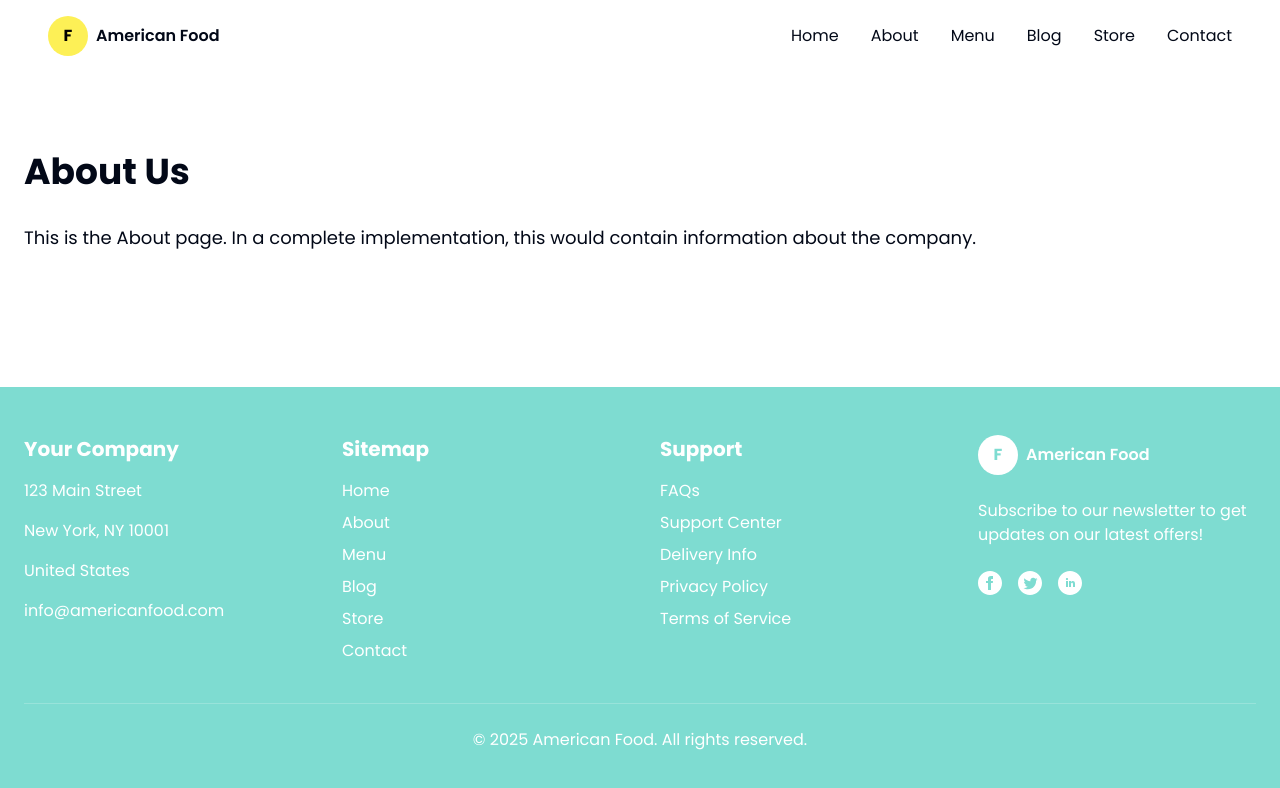
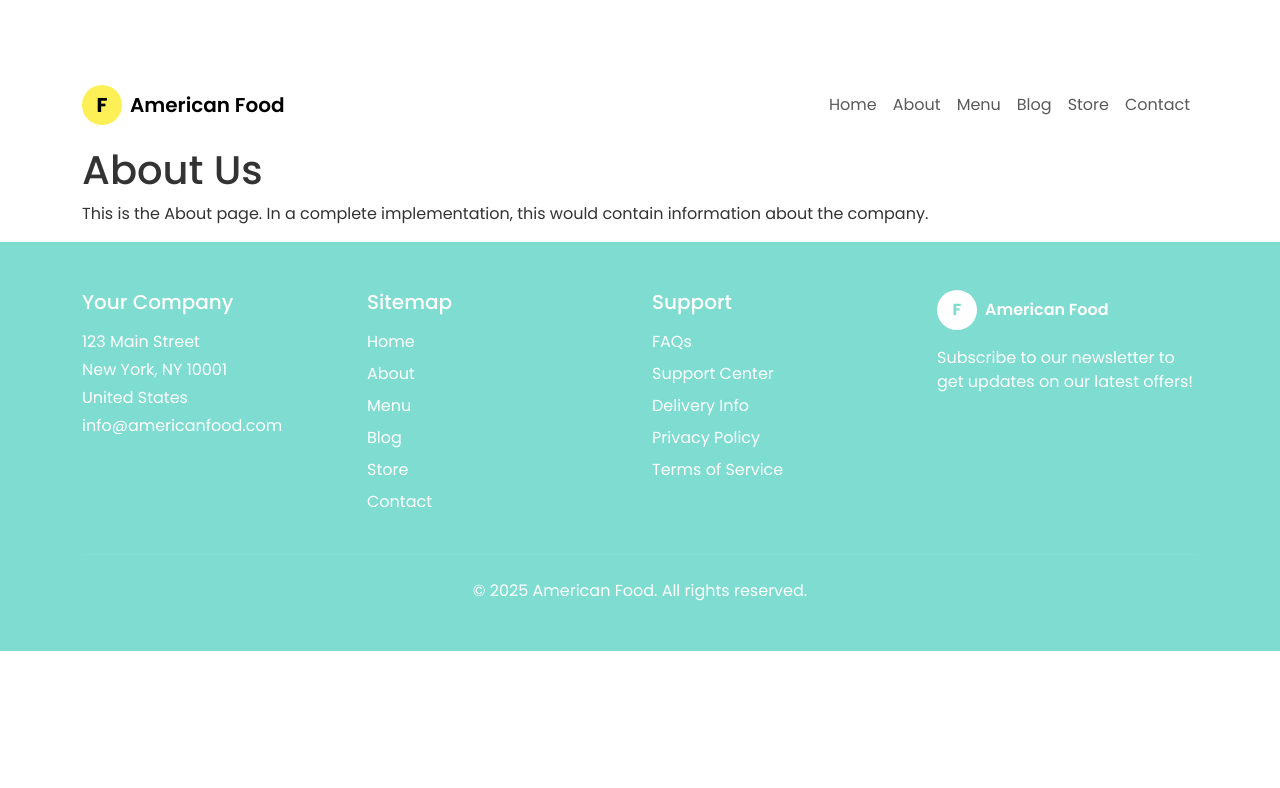
Before and after one commit to TienVo17/react-template-genesis-kit, a React (Vite) app: page /about in a window 1280 px wide. Shown: the top 788 px of the page. Built offline with nearby package versions, Linux system fonts and the light colour scheme.

Commit message:
Refactor: Replace Tailwind with Bootstrap
Replace Tailwind CSS with Bootstrap for UI components.

```diff
--- a/package.json
+++ b/package.json
@@ -40,6 +40,7 @@
     "@radix-ui/react-toggle-group": "^1.1.0",
     "@radix-ui/react-tooltip": "^1.1.4",
     "@tanstack/react-query": "^5.56.2",
+    "bootstrap": "^5.3.3",
     "class-variance-authority": "^0.7.1",
     "clsx": "^2.1.1",
     "cmdk": "^1.0.0",
--- a/src/components/Footer.tsx
+++ b/src/components/Footer.tsx
@@ -4,72 +4,62 @@ import { Link } from 'react-router-dom';
 
 const Footer = () => {
   return (
-    <footer className="bg-food-teal text-white py-12">
-      <div className="container mx-auto px-6">
-        <div className="grid grid-cols-1 md:grid-cols-4 gap-10">
-          <div>
-            <h3 className="text-xl font-bold mb-4">Your Company</h3>
-            <p className="mb-4">123 Main Street</p>
-            <p className="mb-4">New York, NY 10001</p>
-            <p className="mb-4">United States</p>
-            <p className="mb-4">info@americanfood.com</p>
+    <footer className="bg-primary-custom text-white py-5">
+      <div className="container">
+        <div className="row gy-4">
+          <div className="col-md-6 col-lg-3">
+            <h5 className="mb-3">Your Company</h5>
+            <p className="mb-1">123 Main Street</p>
+            <p className="mb-1">New York, NY 10001</p>
+            <p className="mb-1">United States</p>
+            <p className="mb-1">info@americanfood.com</p>
           </div>
 
-          <div>
-            <h3 className="text-xl font-bold mb-4">Sitemap</h3>
-            <ul className="space-y-2">
-              <li><Link to="/" className="hover:underline">Home</Link></li>
-              <li><Link to="/about" className="hover:underline">About</Link></li>
-              <li><Link to="/menu" className="hover:underline">Menu</Link></li>
-              <li><Link to="/blog" className="hover:underline">Blog</Link></li>
-              <li><Link to="/store" className="hover:underline">Store</Link></li>
-              <li><Link to="/contact" className="hover:underline">Contact</Link></li>
+          <div className="col-md-6 col-lg-3">
+            <h5 className="mb-3">Sitemap</h5>
+            <ul className="list-unstyled">
+              <li className="mb-2"><Link to="/" className="text-white text-decoration-none">Home</Link></li>
+              <li className="mb-2"><Link to="/about" className="text-white text-decoration-none">About</Link></li>
+              <li className="mb-2"><Link to="/menu" className="text-white text-decoration-none">Menu</Link></li>
+              <li className="mb-2"><Link to="/blog" className="text-white text-decoration-none">Blog</Link></li>
+              <li className="mb-2"><Link to="/store" className="text-white text-decoration-none">Store</Link></li>
+              <li className="mb-2"><Link to="/contact" className="text-white text-decoration-none">Contact</Link></li>
             </ul>
           </div>
 
-          <div>
-            <h3 className="text-xl font-bold mb-4">Support</h3>
-            <ul className="space-y-2">
-              <li><a href="#" className="hover:underline">FAQs</a></li>
-              <li><a href="#" className="hover:underline">Support Center</a></li>
-              <li><a href="#" className="hover:underline">Delivery Info</a></li>
-              <li><a href="#" className="hover:underline">Privacy Policy</a></li>
-              <li><a href="#" className="hover:underline">Terms of Service</a></li>
+          <div className="col-md-6 col-lg-3">
+            <h5 className="mb-3">Support</h5>
+            <ul className="list-unstyled">
+              <li className="mb-2"><a href="#" className="text-white text-decoration-none">FAQs</a></li>
+              <li className="mb-2"><a href="#" className="text-white text-decoration-none">Support Center</a></li>
+              <li className="mb-2"><a href="#" className="text-white text-decoration-none">Delivery Info</a></li>
+              <li className="mb-2"><a href="#" className="text-white text-decoration-none">Privacy Policy</a></li>
+              <li className="mb-2"><a href="#" className="text-white text-decoration-none">Terms of Service</a></li>
             </ul>
           </div>
 
-          <div>
-            <div className="flex items-center gap-2 mb-6">
-              <div className="h-10 w-10 rounded-full bg-white flex items-center justify-center text-food-teal font-bold">
-                F
+          <div className="col-md-6 col-lg-3">
+            <div className="d-flex align-items-center mb-3">
+              <div className="rounded-circle bg-white d-flex align-items-center justify-content-center text-primary-custom" style={{width: "40px", height: "40px"}}>
+                <span className="fw-bold">F</span>
               </div>
-              <span className="font-semibold text-white">American Food</span>
+              <span className="ms-2 fw-semibold">American Food</span>
             </div>
 
-            <p className="mb-6">Subscribe to our newsletter to get updates on our latest offers!</p>
+            <p className="mb-3">Subscribe to our newsletter to get updates on our latest offers!</p>
 
-            <div className="flex gap-4 mb-8">
-              <a href="#" className="text-white hover:text-gray-200">
-                <svg xmlns="http://www.w3.org/2000/svg" width="24" height="24" viewBox="0 0 24 24" fill="currentColor">
-                  <path d="M12 0c-6.627 0-12 5.373-12 12s5.373 12 12 12 12-5.373 12-12-5.373-12-12-12zm3 8h-1.35c-.538 0-.65.221-.65.778v1.222h2l-.209 2h-1.791v7h-3v-7h-2v-2h2v-2.308c0-1.769.931-2.692 3.029-2.692h1.971v3z"/>
-                </svg>
-              </a>
-              <a href="#" className="text-white hover:text-gray-200">
-                <svg xmlns="http://www.w3.org/2000/svg" width="24" height="24" viewBox="0 0 24 24" fill="currentColor">
-                  <path d="M12 0c-6.627 0-12 5.373-12 12s5.373 12 12 12 12-5.373 12-12-5.373-12-12-12zm6.066 9.645c.183 4.04-2.83 8.544-8.164 8.544-1.622 0-3.131-.476-4.402-1.291 1.524.18 3.045-.244 4.252-1.189-1.256-.023-2.317-.854-2.684-1.995.451.086.895.061 1.298-.049-1.381-.278-2.335-1.522-2.304-2.853.388.215.83.344 1.301.359-1.279-.855-1.641-2.544-.889-3.835 1.416 1.738 3.533 2.881 5.92 3.001-.419-1.796.944-3.527 2.799-3.527.825 0 1.572.349 2.096.907.654-.128 1.27-.368 1.824-.697-.215.671-.67 1.233-1.263 1.589.581-.07 1.135-.224 1.649-.453-.384.578-.87 1.084-1.433 1.489z"/>
-                </svg>
-              </a>
-              <a href="#" className="text-white hover:text-gray-200">
-                <svg xmlns="http://www.w3.org/2000/svg" width="24" height="24" viewBox="0 0 24 24" fill="currentColor">
-                  <path d="M12 0c-6.627 0-12 5.373-12 12s5.373 12 12 12 12-5.373 12-12-5.373-12-12-12zm-2 16h-2v-6h2v6zm-1-6.891c-.607 0-1.1-.496-1.1-1.109 0-.612.492-1.109 1.1-1.109s1.1.497 1.1 1.109c0 .613-.493 1.109-1.1 1.109zm8 6.891h-1.998v-2.861c0-1.881-2.002-1.722-2.002 0v2.861h-2v-6h2v1.093c.872-1.616 4-1.736 4 1.548v3.359z"/>
-                </svg>
-              </a>
+            <div className="d-flex gap-3 mb-3">
+              <a href="#" className="text-white"><i className="bi bi-facebook"></i></a>
+              <a href="#" className="text-white"><i className="bi bi-twitter"></i></a>
+              <a href="#" className="text-white"><i className="bi bi-instagram"></i></a>
             </div>
           </div>
         </div>
 
-        <div className="border-t border-white/20 mt-10 pt-6 text-center">
-          <p>&copy; {new Date().getFullYear()} American Food. All rights reserved.</p>
+        <hr className="my-4 border-white border-opacity-25" />
+
+        <div className="text-center">
+          <p className="mb-0">&copy; {new Date().getFullYear()} American Food. All rights reserved.</p>
         </div>
       </div>
     </footer>
--- a/src/components/Navbar.tsx
+++ b/src/components/Navbar.tsx
@@ -4,37 +4,46 @@ import { Link } from 'react-router-dom';
 
 const Navbar = () => {
   return (
-    <nav className="py-4 px-6 md:px-12 flex items-center justify-between">
-      <div className="flex items-center gap-2">
-        <div className="h-10 w-10 rounded-full bg-food-yellow flex items-center justify-center text-black font-bold">
-          F
+    <nav className="navbar navbar-expand-lg navbar-light bg-white py-3">
+      <div className="container">
+        <Link to="/" className="navbar-brand d-flex align-items-center">
+          <div className="rounded-circle bg-accent-custom d-flex align-items-center justify-content-center" style={{width: "40px", height: "40px"}}>
+            <span className="fw-bold">F</span>
+          </div>
+          <span className="ms-2 fw-semibold">American Food</span>
+        </Link>
+
+        <button
+          className="navbar-toggler"
+          type="button"
+          data-bs-toggle="collapse"
+          data-bs-target="#navbarNav"
+        >
+          <span className="navbar-toggler-icon"></span>
+        </button>
+
+        <div className="collapse navbar-collapse" id="navbarNav">
+          <ul className="navbar-nav ms-auto">
+            <li className="nav-item">
+              <Link to="/" className="nav-link">Home</Link>
+            </li>
+            <li className="nav-item">
+              <Link to="/about" className="nav-link">About</Link>
+            </li>
+            <li className="nav-item">
+              <Link to="/menu" className="nav-link">Menu</Link>
+            </li>
+            <li className="nav-item">
+              <Link to="/blog" className="nav-link">Blog</Link>
+            </li>
+            <li className="nav-item">
+              <Link to="/store" className="nav-link">Store</Link>
+            </li>
+            <li className="nav-item">
+              <Link to="/contact" className="nav-link">Contact</Link>
+            </li>
+          </ul>
         </div>
-        <span className="font-semibold">American Food</span>
-      </div>
-
-      <div className="hidden md:flex items-center gap-8">
-        <Link to="/" className="hover:text-food-purple transition-colors">
-          Home
-        </Link>
-        <Link to="/about" className="hover:text-food-purple transition-colors">
-          About
-        </Link>
-        <Link to="/menu" className="hover:text-food-purple transition-colors">
-          Menu
-        </Link>
-        <Link to="/blog" className="hover:text-food-purple transition-colors">
-          Blog
-        </Link>
-        <Link to="/store" className="hover:text-food-purple transition-colors">
-          Store
-        </Link>
-        <Link to="/contact" className="hover:text-food-purple transition-colors">
-          Contact
-        </Link>
-      </div>
-
-      <div className="block md:hidden">
-        <button className="text-2xl">☰</button>
       </div>
     </nav>
   );
--- a/src/index.css
+++ b/src/index.css
@@ -1,100 +1,33 @@
 
 @import url('https://fonts.googleapis.com/css2?family=Poppins:wght@300;400;500;600;700&display=swap');
+@import 'bootstrap/dist/css/bootstrap.min.css';
 
-@tailwind base;
-@tailwind components;
-@tailwind utilities;
-
-@layer base {
-  :root {
-    --background: 0 0% 100%;
-    --foreground: 222.2 84% 4.9%;
-
-    --card: 0 0% 100%;
-    --card-foreground: 222.2 84% 4.9%;
-
-    --popover: 0 0% 100%;
-    --popover-foreground: 222.2 84% 4.9%;
-
-    --primary: 222.2 47.4% 11.2%;
-    --primary-foreground: 210 40% 98%;
-
-    --secondary: 210 40% 96.1%;
-    --secondary-foreground: 222.2 47.4% 11.2%;
-
-    --muted: 210 40% 96.1%;
-    --muted-foreground: 215.4 16.3% 46.9%;
-
-    --accent: 210 40% 96.1%;
-    --accent-foreground: 222.2 47.4% 11.2%;
-
-    --destructive: 0 84.2% 60.2%;
-    --destructive-foreground: 210 40% 98%;
-
-    --border: 214.3 31.8% 91.4%;
-    --input: 214.3 31.8% 91.4%;
-    --ring: 222.2 84% 4.9%;
-
-    --radius: 0.5rem;
-
-    --sidebar-background: 0 0% 98%;
-    --sidebar-foreground: 240 5.3% 26.1%;
-    --sidebar-primary: 240 5.9% 10%;
-    --sidebar-primary-foreground: 0 0% 98%;
-    --sidebar-accent: 240 4.8% 95.9%;
-    --sidebar-accent-foreground: 240 5.9% 10%;
-    --sidebar-border: 220 13% 91%;
-    --sidebar-ring: 217.2 91.2% 59.8%;
-  }
-
-  .dark {
-    --background: 222.2 84% 4.9%;
-    --foreground: 210 40% 98%;
-
-    --card: 222.2 84% 4.9%;
-    --card-foreground: 210 40% 98%;
-
-    --popover: 222.2 84% 4.9%;
-    --popover-foreground: 210 40% 98%;
-
-    --primary: 210 40% 98%;
-    --primary-foreground: 222.2 47.4% 11.2%;
-
-    --secondary: 217.2 32.6% 17.5%;
-    --secondary-foreground: 210 40% 98%;
-
-    --muted: 217.2 32.6% 17.5%;
-    --muted-foreground: 215 20.2% 65.1%;
-
-    --accent: 217.2 32.6% 17.5%;
-    --accent-foreground: 210 40% 98%;
-
-    --destructive: 0 62.8% 30.6%;
-    --destructive-foreground: 210 40% 98%;
-
-    --border: 217.2 32.6% 17.5%;
-    --input: 217.2 32.6% 17.5%;
-    --ring: 212.7 26.8% 83.9%;
-    --sidebar-background: 240 5.9% 10%;
-    --sidebar-foreground: 240 4.8% 95.9%;
-    --sidebar-primary: 224.3 76.3% 48%;
-    --sidebar-primary-foreground: 0 0% 100%;
-    --sidebar-accent: 240 3.7% 15.9%;
-    --sidebar-accent-foreground: 240 4.8% 95.9%;
-    --sidebar-border: 240 3.7% 15.9%;
-    --sidebar-ring: 217.2 91.2% 59.8%;
-  }
+:root {
+  --primary-color: #7EDCD1;
+  --secondary-color: #A072BC;
+  --accent-color: #FDF056;
+  --pink-color: #E17F93;
+  --text-color: #333;
+  --light-bg: #f8f9fa;
 }
 
-@layer base {
-  * {
-    @apply border-border;
-  }
+body {
+  font-family: 'Poppins', sans-serif;
+  color: var(--text-color);
+}
 
-  body {
-    @apply bg-background text-foreground;
-    font-family: 'Poppins', sans-serif;
-  }
+.yellow-blob {
+  background-color: var(--accent-color);
+  border-radius: 40% 60% 70% 30% / 40% 50% 60% 50%;
+  position: absolute;
+  z-index: -1;
+}
+
+.teal-blob {
+  background-color: var(--primary-color);
+  border-radius: 60% 40% 30% 70% / 60% 30% 70% 40%;
+  position: absolute;
+  z-index: -1;
 }
 
 .squiggly-line {
@@ -105,12 +38,54 @@
   width: 100px;
 }
 
-.yellow-blob {
-  background-color: #FDF056;
-  border-radius: 40% 60% 70% 30% / 40% 50% 60% 50%;
+.btn-primary {
+  background-color: var(--primary-color);
+  border-color: var(--primary-color);
+  color: #000;
 }
 
-.teal-blob {
-  background-color: #7EDCD1;
-  border-radius: 60% 40% 30% 70% / 60% 30% 70% 40%;
+.btn-primary:hover {
+  background-color: var(--primary-color);
+  opacity: 0.9;
+  color: #000;
 }
+
+.btn-secondary {
+  background-color: var(--secondary-color);
+  border-color: var(--secondary-color);
+  color: white;
+}
+
+.btn-secondary:hover {
+  background-color: var(--secondary-color);
+  opacity: 0.9;
+  color: white;
+}
+
+.bg-primary-custom {
+  background-color: var(--primary-color);
+}
+
+.bg-secondary-custom {
+  background-color: var(--secondary-color);
+}
+
+.bg-accent-custom {
+  background-color: var(--accent-color);
+}
+
+.bg-pink-custom {
+  background-color: var(--pink-color);
+}
+
+.bg-light-custom {
+  background-color: var(--light-bg);
+}
+
+.text-primary-custom {
+  color: var(--primary-color);
+}
+
+.text-secondary-custom {
+  color: var(--secondary-color);
+}
--- a/src/pages/Blog.tsx
+++ b/src/pages/Blog.tsx
@@ -5,12 +5,12 @@ import Footer from '@/components/Footer';
 
 const Blog = () => {
   return (
-    <div className="min-h-screen flex flex-col">
+    <div className="d-flex flex-column min-vh-100">
       <Navbar />
-      <main className="flex-1 py-20">
-        <div className="container mx-auto px-6">
-          <h1 className="text-4xl font-bold mb-8">Blog</h1>
-          <p className="text-lg mb-6">
+      <main className="flex-grow-1 py-5">
+        <div className="container">
+          <h1 className="h2 fw-bold mb-4">Blog</h1>
+          <p className="lead mb-4">
             This is the Blog page. In a complete implementation, this would display blog posts and articles.
           </p>
         </div>
```
Also changed, not shown: src/App.tsx (+16 -1 lines), src/components/ContactSection.tsx (+21 -27 lines), src/components/Hero.tsx (+15 -14 lines), src/components/HowItWorks.tsx (+22 -34 lines), src/components/PopularRecipes.tsx (+22 -15 lines), src/pages/Contact.tsx (+4 -4 lines), src/pages/Menu.tsx (+5 -5 lines), 1 other file (tests, documents, lock files or other folders).
